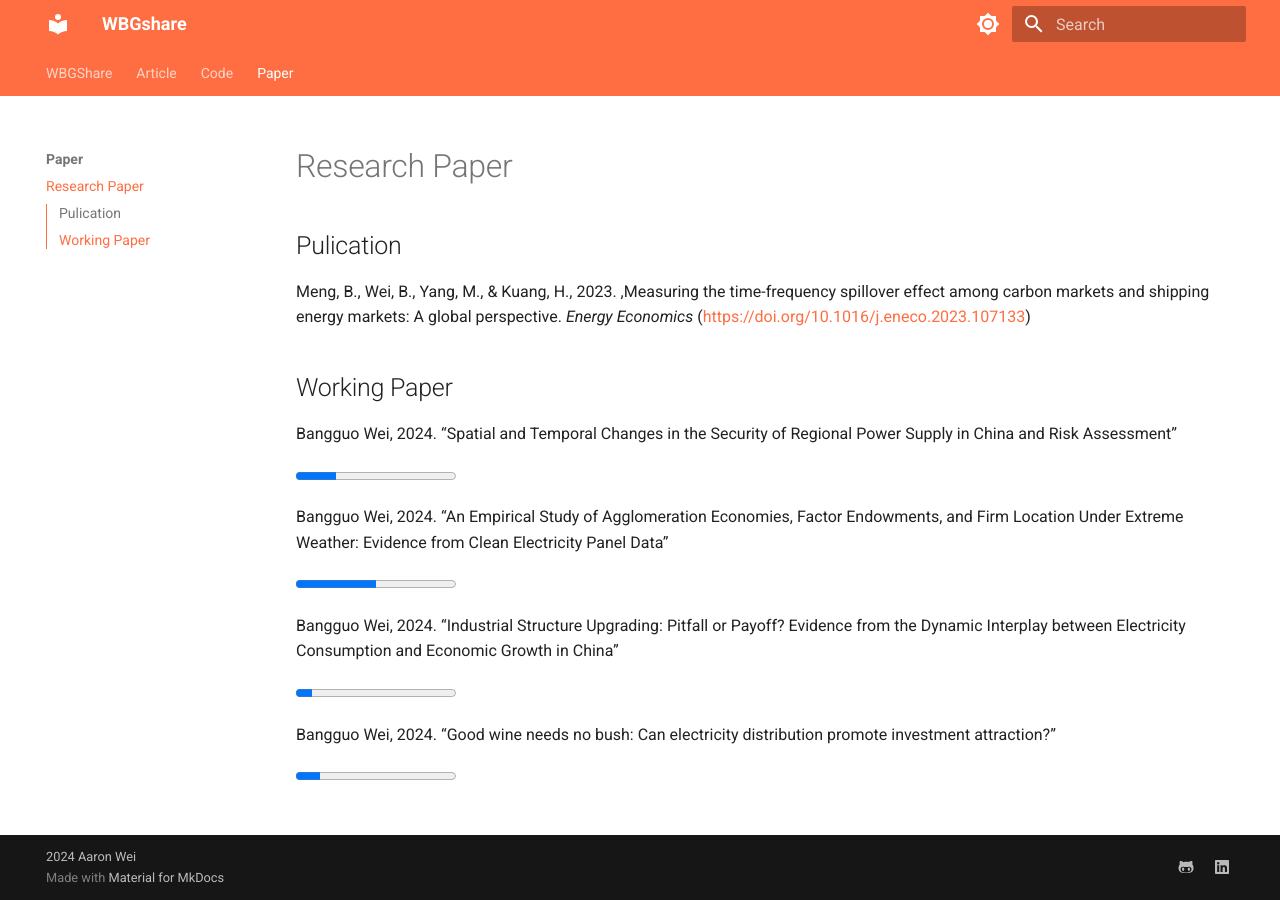
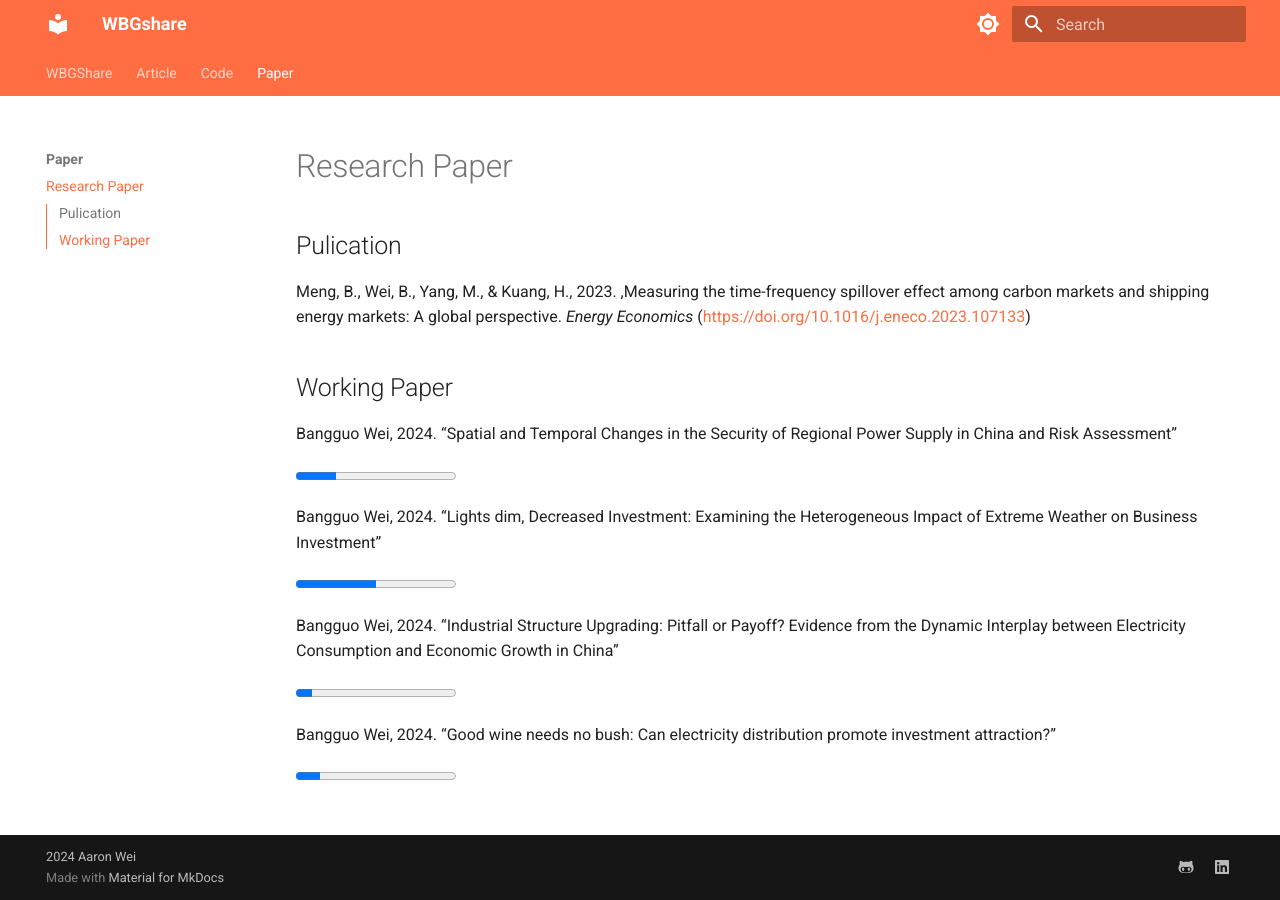
Before and after one commit to WBGZDTSL/WBGShare, an MkDocs documentation site: the page built from docs/Paper/Paper.md, in a window 1280 px wide. Built offline with MkDocs 1.6.1 and Material for MkDocs 9.7.7, drawn with Linux system fonts in a browser that asks for light colours.

Commit message:
Paper Update

```diff
--- a/docs/Paper/Paper.md
+++ b/docs/Paper/Paper.md
@@ -6,7 +6,7 @@
 ## Working Paper
 <p>Bangguo Wei, 2024. “Spatial and Temporal Changes in the Security of Regional Power Supply in China and Risk Assessment”</p>
 <progress value="25" max="100">50%</progress>
-<p>Bangguo Wei, 2024. “An Empirical Study of Agglomeration Economies, Factor Endowments, and Firm Location Under Extreme Weather: Evidence from Clean Electricity Panel Data”</p>
+<p>Bangguo Wei, 2024. “Lights dim, Decreased Investment: Examining the Heterogeneous Impact of Extreme Weather on Business Investment”</p>
 <progress value="50" max="100">50%</progress>
 <p>Bangguo Wei, 2024. “Industrial Structure Upgrading: Pitfall or Payoff? Evidence from the Dynamic Interplay between Electricity Consumption and Economic Growth in China”</p>
 <progress value="10" max="100">50%</progress>
```
